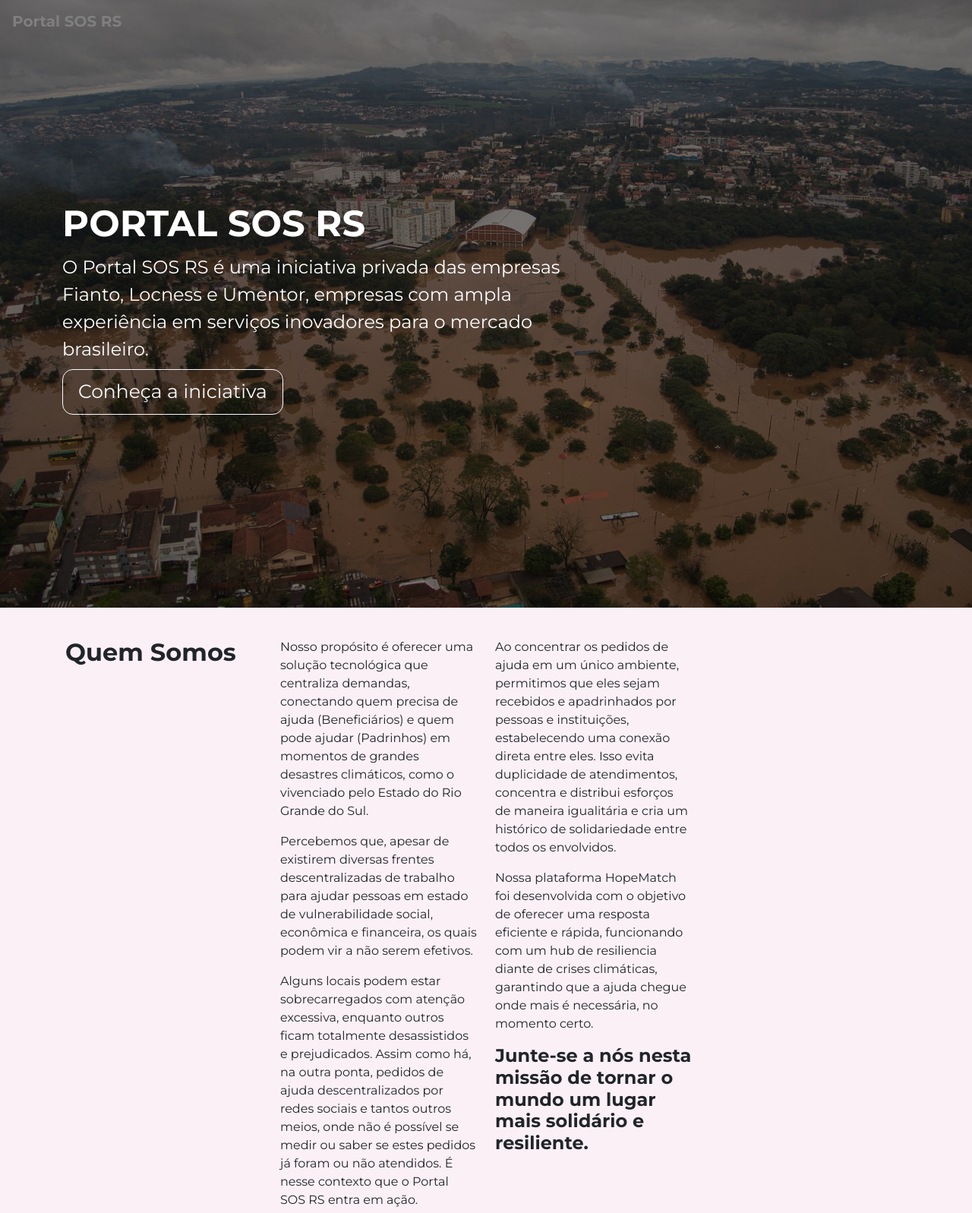
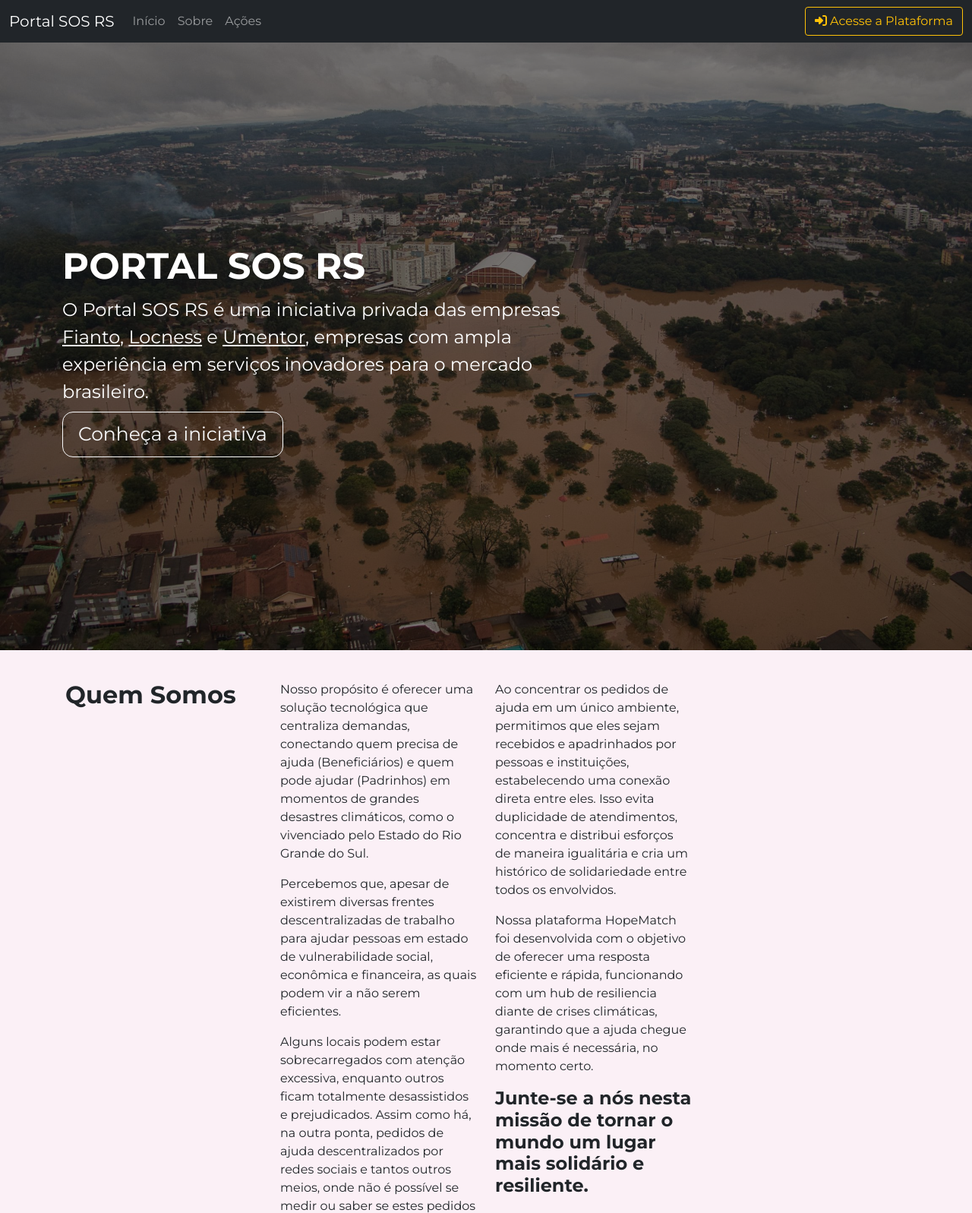
Before and after one commit to iandell026/lp_hopematch, a plain HTML site: page index.html in a window 1280 px wide. Shown: the top 1597 px of the page at 76% size. Drawn offline with nearby package versions, Linux system fonts and the light colour scheme.

Commit message:
Ajustes Navbar e Textos

```diff
--- a/index.html
+++ b/index.html
@@ -47,14 +47,28 @@
   </head>
   <body>
     <!-- Header Start -->
-    <header
-      class="header p-3 position-absolute start-0 top-0 end-0"
-      id="header"
-    >
-      <div class="d-flex justify-content-between align-items-center">
-        <h5 class="text-white"><b>Portal SOS RS</b></h5>
-      </div>
-    </header>
+      <nav class="navbar navbar-expand-lg navbar-dark bg-dark">
+        <div class="container-fluid">
+          <button class="navbar-toggler" type="button" data-bs-toggle="collapse" data-bs-target="#navbarTogglerDemo01" aria-controls="navbarTogglerDemo01" aria-expanded="false" aria-label="Toggle navigation">
+            <span class="navbar-toggler-icon"></span>
+          </button>
+          <div class="collapse navbar-collapse" id="navbarTogglerDemo01">
+            <a class="navbar-brand" href="#">Portal SOS RS</a>
+            <ul class="navbar-nav me-auto mb-2 mb-lg-0">
+              <li class="nav-item">
+                <a class="nav-link" aria-current="page" href="#">Início</a>
+              </li>
+              <li class="nav-item">
+                <a class="nav-link" href="#quem-somos">Sobre</a>
+              </li>
+              <li class="nav-item">
+                <a class="nav-link" href="#acoes">Ações</a>
+              </li>
+            </ul>
+          </div>
+          <a class="btn btn-outline-warning"><i class="fa-solid fa-right-to-bracket" href="#"></i> Acesse a Plataforma</a>
+        </div>
+      </nav>
     <!-- Header End -->
 
     <!-- Destaque início -->
@@ -71,8 +85,8 @@
           <div class="col-lg-8">
             <h2 class="text-white">Portal SOS RS</h2>
             <p class="text-white">
-              O Portal SOS RS é uma iniciativa privada das empresas Fianto,
-              Locness e Umentor, empresas com ampla experiência em serviços
+              O Portal SOS RS é uma iniciativa privada das empresas <a class="text-white" target="_blank" href="https://fianto.com.br/" >Fianto</a>,
+              <a class="text-white" target="_blank" href="https://www.locness.com.br/">Locness</a> e <a class="text-white" target="_blank" href="https://umentor.com.br/">Umentor</a>, empresas com ampla experiência em serviços
               inovadores para o mercado brasileiro.
             </p>
 
@@ -114,8 +128,8 @@
               <p>
                 Percebemos que, apesar de existirem diversas frentes
                 descentralizadas de trabalho para ajudar pessoas em estado de
-                vulnerabilidade social, econômica e financeira, os quais podem
-                vir a não serem efetivos.
+                vulnerabilidade social, econômica e financeira, as quais podem
+                vir a não serem eficientes.
               </p>
               <p>
                 Alguns locais podem estar sobrecarregados com atenção excessiva,
@@ -295,22 +309,22 @@
         </div>
         <div class="row mt-5">
           <div class="col-12 col-sm-3 mb-4">
-            <h2>1550</h2>
+            <h2>0</h2>
             <p>Pedidos recebidos</p>
           </div>
 
           <div class="col-12 col-sm-3 mb-4">
-            <h2>1200</h2>
-            <p>Pedidos realizados</p>
+            <h2>0</h2>
+            <p>Pedidos atendidos</p>
           </div>
 
           <div class="col-12 col-sm-3 mb-4">
-            <h2>600</h2>
+            <h2>0</h2>
             <p>Padrinhos</p>
           </div>
 
           <div class="col-12 col-sm-3 mb-4">
-            <h2>450</h2>
+            <h2>0</h2>
             <p>Voluntários cadastrados</p>
           </div>
         </div>
```
